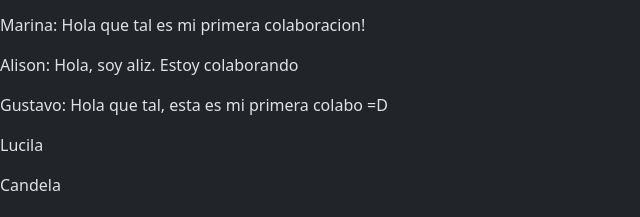
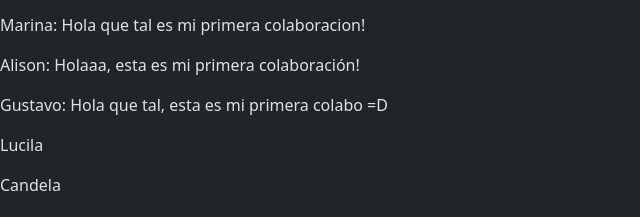
Before and after one commit to mlapeducacionit/project-heladeria, a website built with Vite: page index.html in a window 1280 px wide. Shown: the part 179-396 px from the top of the page, 0-640 px from the left. Built offline with nearby package versions, Linux system fonts and the light colour scheme.

Commit message:
Hola, esta es mi primera colaboración

```diff
--- a/index.html
+++ b/index.html
@@ -43,7 +43,7 @@
 
       <p>Marina: Hola que tal es mi primera colaboracion!</p>
 
-      <p>Alison: Hola, soy aliz. Estoy colaborando</p>
+      <p>Alison: Holaaa, esta es mi primera colaboración!</p>
 
       <p>Gustavo: Hola que tal, esta es mi primera colabo =D</p>
 
```
